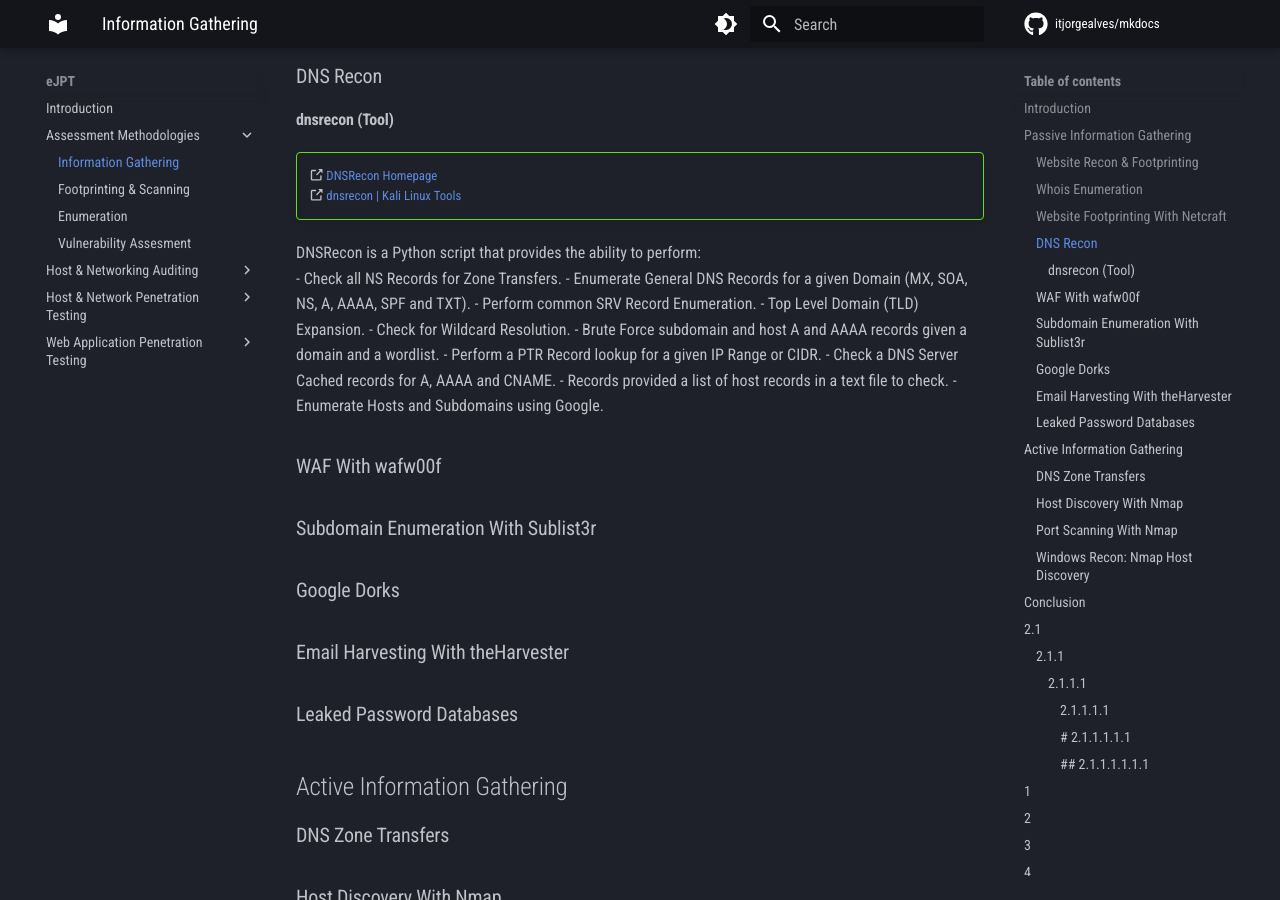
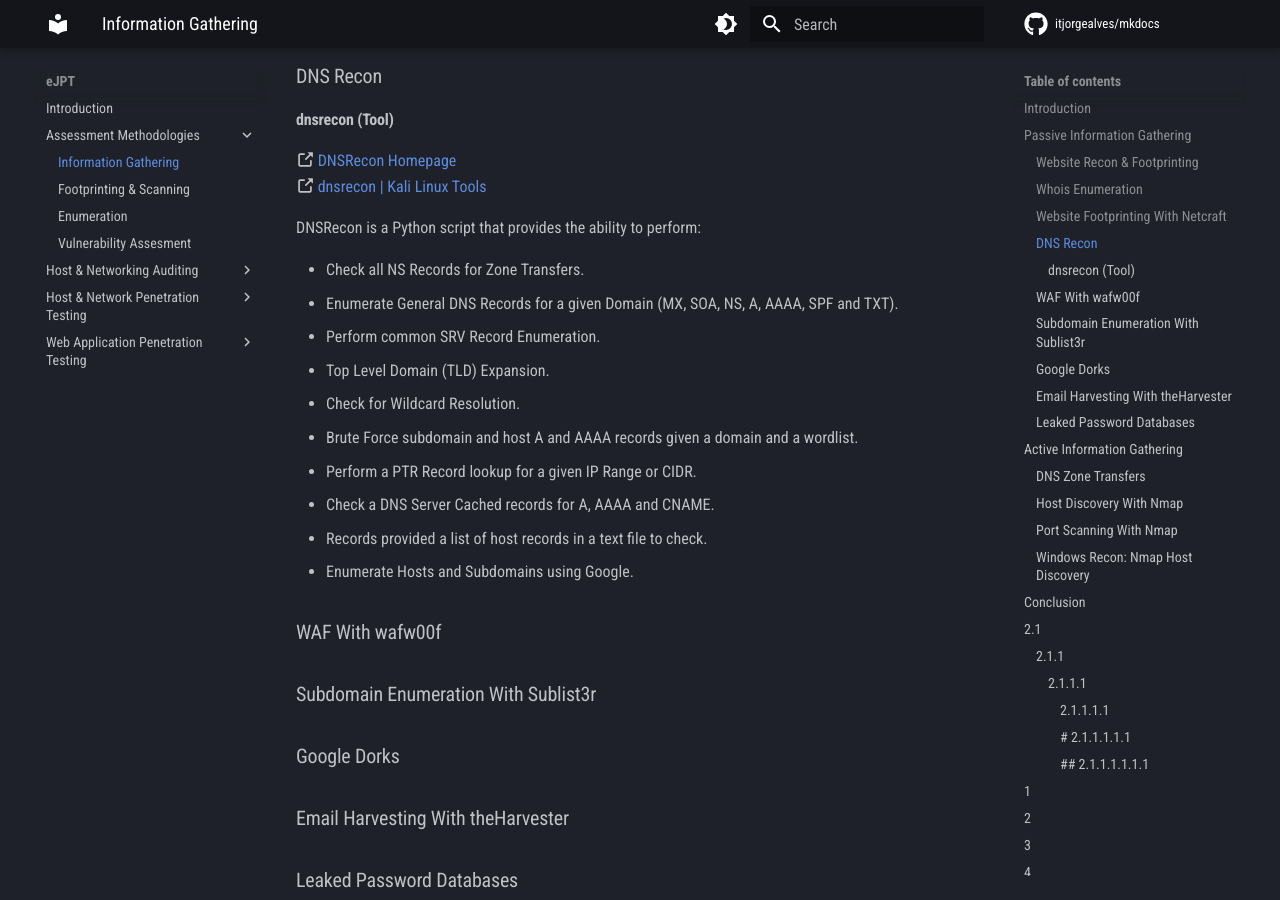
Before and after one commit to itjorgealves/mkdocs, an MkDocs documentation site: the page built from docs/eJPT/S1-Assessment-Methodologies/C1-Information-Gathering/Information-Gathering.md, in a window 1280 px wide and 900 px high, scrolled down 519 px. Built offline with MkDocs 1.6.1 and Material for MkDocs 9.7.7, drawn with Linux system fonts in a browser that asks for light colours; comment, search, counter and statistics services are not loaded; part of the change alters nothing that is shown.

Commit message:
Page Update

```diff
--- a/docs/eJPT/S1-Assessment-Methodologies/C1-Information-Gathering/Information-Gathering.md
+++ b/docs/eJPT/S1-Assessment-Methodologies/C1-Information-Gathering/Information-Gathering.md
@@ -9,12 +9,14 @@ title: "Information Gathering"
 ### Whois Enumeration
 ### Website Footprinting With Netcraft
 ### DNS Recon
+
 #### dnsrecon (Tool)
-!!! question ""
-    :octicons-link-external-16: [DNSRecon Homepage](https://github.com/darkoperator/dnsrecon)
-    :octicons-link-external-16: [dnsrecon | Kali Linux Tools](https://www.kali.org/tools/dnsrecon/)
+
+:octicons-link-external-16: [DNSRecon Homepage](https://github.com/darkoperator/dnsrecon)
+:octicons-link-external-16: [dnsrecon | Kali Linux Tools](https://www.kali.org/tools/dnsrecon/)
 
 DNSRecon is a Python script that provides the ability to perform:
+
 - Check all NS Records for Zone Transfers.
 - Enumerate General DNS Records for a given Domain (MX, SOA, NS, A, AAAA, SPF and TXT).
 - Perform common SRV Record Enumeration.
```
